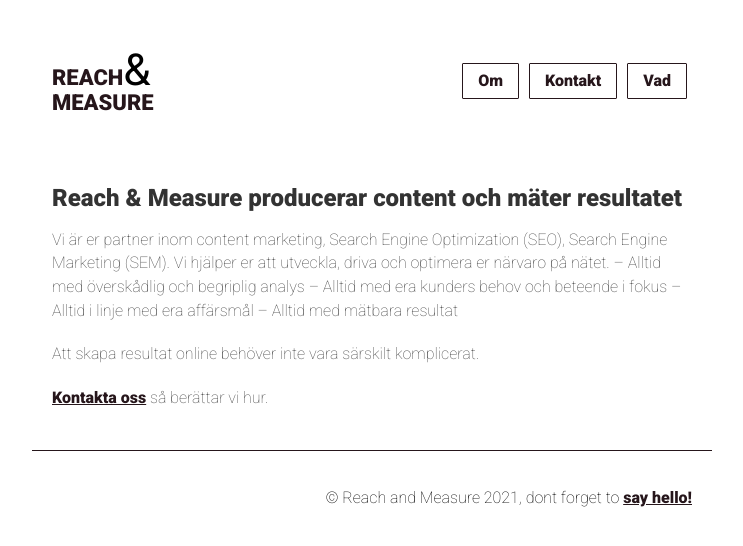
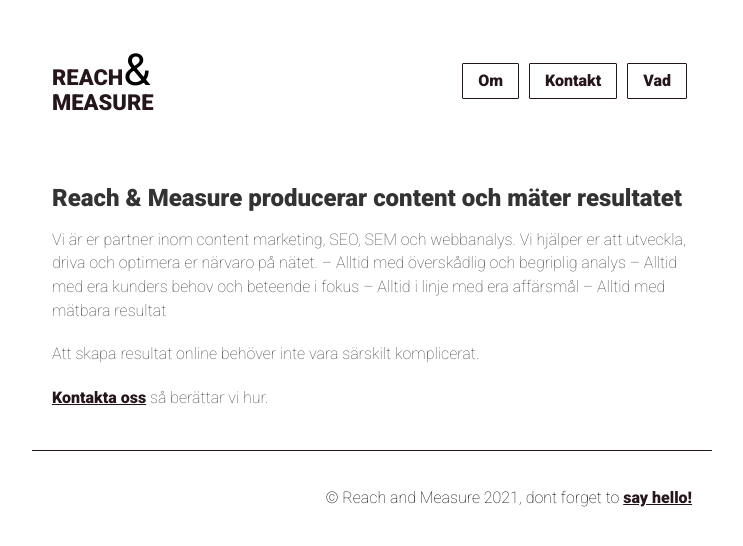
Before and after one commit to reachandmeasure/RetM, a Jekyll site: the page built from about.md, in a window 1280 px wide. Shown: the top 546 px of the page, without its empty margins (268-1011 px from the left). Built offline with Jekyll 4.4.1, drawn with Linux system fonts in a browser that asks for light colours.

Commit message:
Update about.md

```diff
--- a/about.md
+++ b/about.md
@@ -6,7 +6,7 @@ permalink: /om/
 ---
 
 ## Reach & Measure producerar content och mäter resultatet
-Vi är er partner inom content marketing, Search Engine Optimization (SEO), Search Engine Marketing (SEM). Vi hjälper er att utveckla, driva och optimera er närvaro på nätet.
+Vi är er partner inom content marketing, SEO, SEM och webbanalys. Vi hjälper er att utveckla, driva och optimera er närvaro på nätet.
 – Alltid med överskådlig och begriplig analys
 – Alltid med era kunders behov och beteende i fokus
 – Alltid i linje med era affärsmål
```
